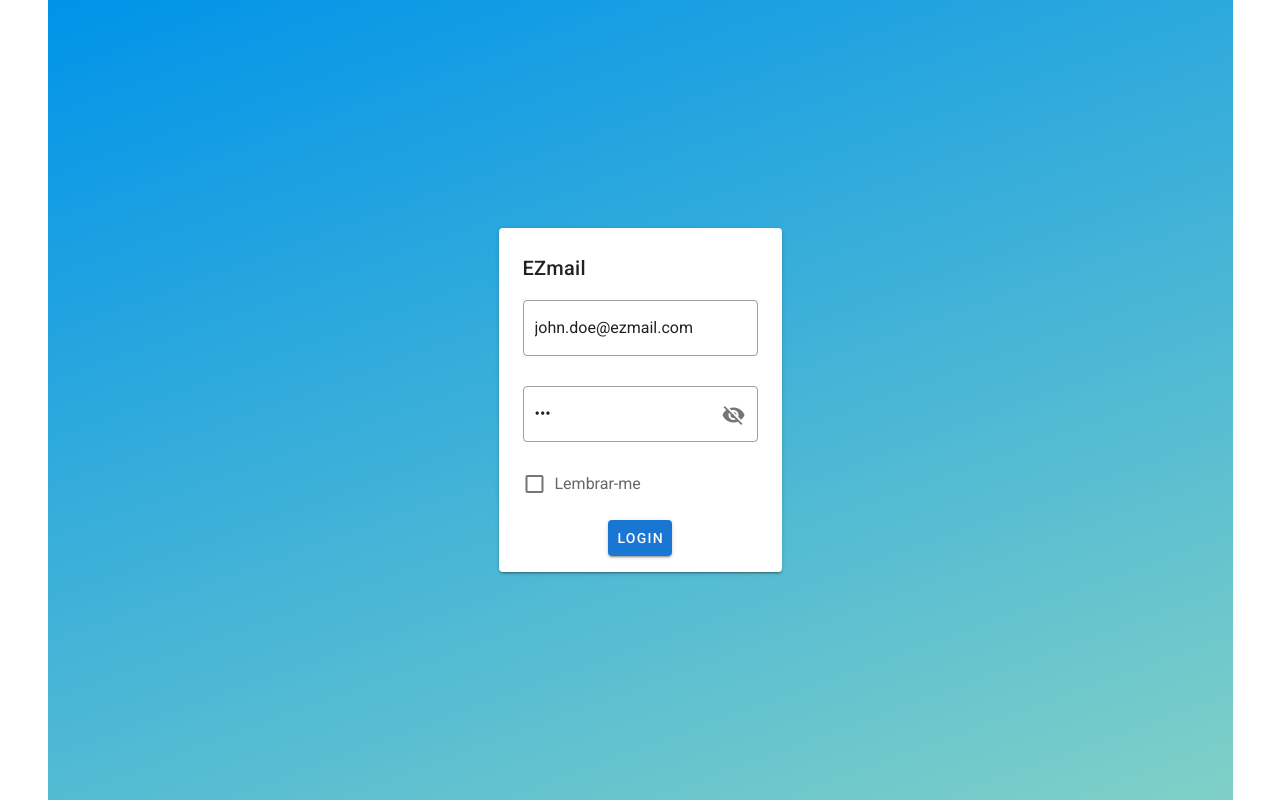
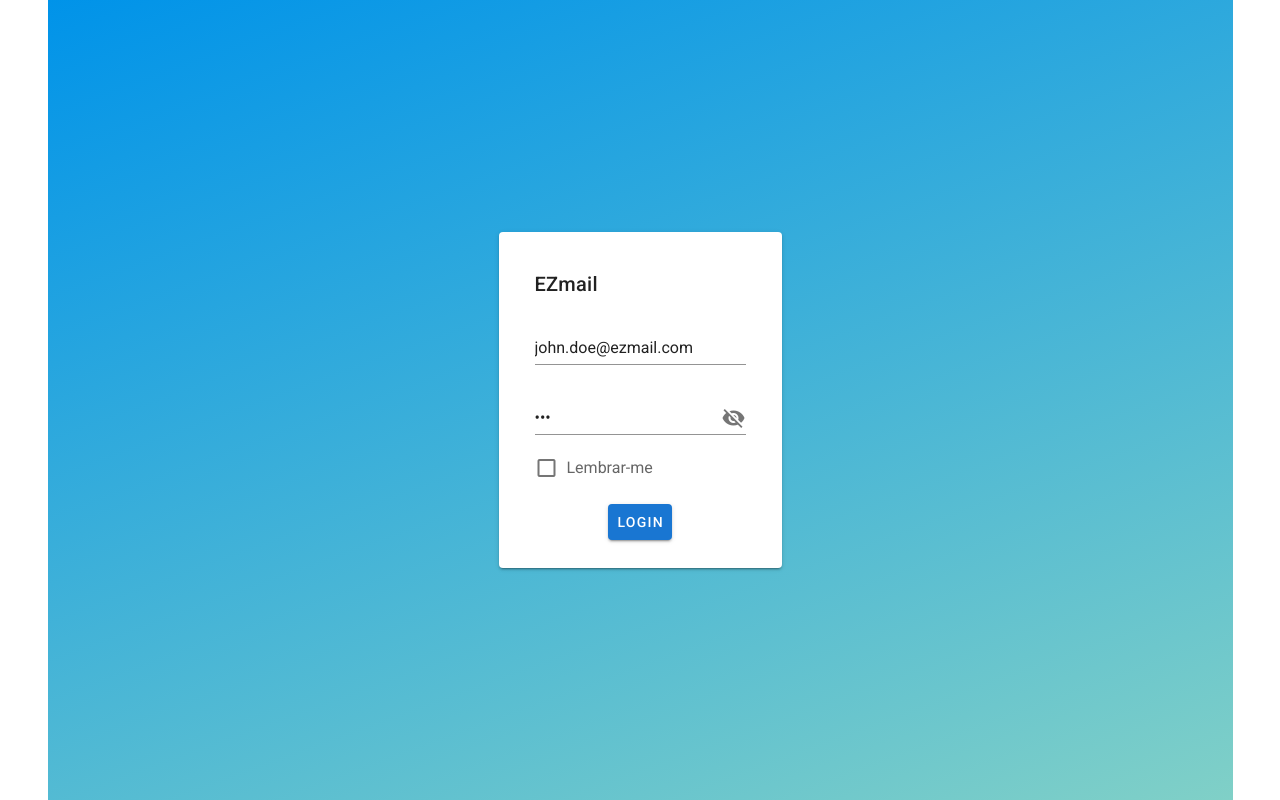
Before and after one commit to thiagocarvalho93/ezmail, a Vue app: page /#/login in a window 1280 px wide. Built offline with nearby package versions, Linux system fonts and the light colour scheme.

Commit message:
:lipstick: Ajustes do avatar e novos inputs login

```diff
--- a/src/components/Tabela.vue
+++ b/src/components/Tabela.vue
@@ -112,7 +112,7 @@
               <td @click="abrirEmail(email)">
                 <v-avatar class="mr-2" size="30">
                   <img v-if="!!email.avatar" alt="Avatar" :src="email.avatar" />
-                  <v-icon size="30" v-else :color="blue">mdi-account</v-icon>
+                  <v-icon size="30" v-else color="blue">mdi-account</v-icon>
                 </v-avatar>
                 <span>{{ email.endereco }}</span>
               </td>
@@ -185,8 +185,9 @@
             :class="!item.lido && item.recebido && 'font-weight-bold'"
             @click="abrirEmail(item)"
           >
-            <v-avatar @click="abrirEmail(item)" size="30" class="mr-3">
-              <img :src="item.avatar" alt="John" />
+            <v-avatar class="mr-2" size="30">
+              <img v-if="!!item.avatar" alt="Avatar" :src="item.avatar" />
+              <v-icon size="30" v-else color="blue">mdi-account</v-icon>
             </v-avatar>
             <span>{{ item.endereco }}</span>
           </div>
--- a/src/views/CorpoEmailView.vue
+++ b/src/views/CorpoEmailView.vue
@@ -116,7 +116,7 @@
         <v-card-subtitle>
           <v-avatar class="mr-2" size="30">
             <img v-if="!!email.avatar" alt="Avatar" :src="email.avatar" />
-            <v-icon size="30" v-else :color="blue">mdi-account</v-icon>
+            <v-icon size="30" v-else color="blue">mdi-account</v-icon>
           </v-avatar>
           {{ email.endereco }}
           <br />
--- a/src/views/LoginView.vue
+++ b/src/views/LoginView.vue
@@ -1,6 +1,6 @@
 <template>
   <div class="container">
-    <v-card class="pa-2">
+    <v-card class="pa-5">
       <v-card-title>
         <span>EZmail</span>
       </v-card-title>
@@ -10,8 +10,8 @@
             v-model="email"
             :rules="emailRules"
             label="Email"
+            :loading="loading"
             single-line
-            outlined
             required
           ></v-text-field>
 
@@ -20,10 +20,10 @@
             :append-icon="showPassword ? 'mdi-eye' : 'mdi-eye-off'"
             :rules="passwordRules"
             label="Password"
+            :loading="loading"
             single-line
             :type="showPassword ? 'text' : 'password'"
             @click:append="showPassword = !showPassword"
-            outlined
             required
           ></v-text-field>
 
--- a/src/views/NovoEmailView.vue
+++ b/src/views/NovoEmailView.vue
@@ -14,7 +14,9 @@
     </v-snackbar>
 
     <v-card class="ma-2" height="465px">
-      <v-card-title>Novo email</v-card-title>
+      <v-card-title class="py-3">
+        <span>Novo email</span>
+      </v-card-title>
       <v-card-text>
         <v-form ref="form" v-model="valid" lazy-validation>
           <v-text-field
```
